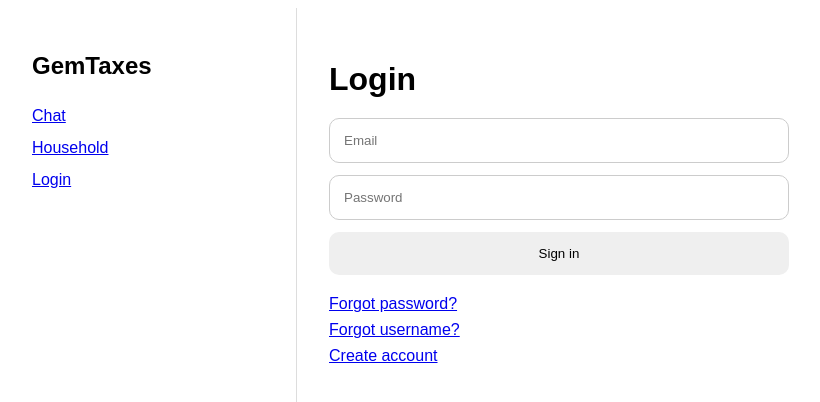
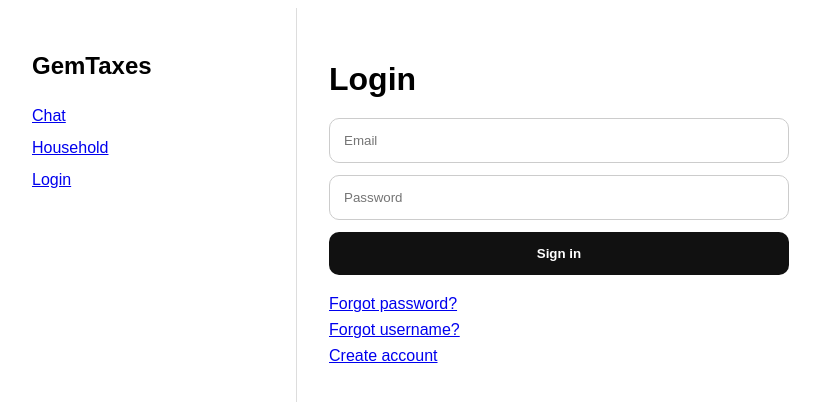
Before and after one commit to infomomtelo-sketch/Gemtaxes-app, a Next.js app: page /login in a window 1280 px wide. Shown: the top 402 px of the page, without its empty margins (0-820 px from the left). Built offline with nearby package versions, Linux system fonts and the light colour scheme.

Commit message:
Update page.js

```diff
--- a/app/(dashbooard)/login/page.js
+++ b/app/(dashbooard)/login/page.js
@@ -23,7 +23,7 @@ export default function LoginPage() {
   }
 
   return (
-    <div style={{ maxWidth: '460px' }}>
+    <div style={{ maxWidth: '460px', width: '100%' }}>
   <h1 style={{ marginBottom: '20px' }}>Login</h1>
 
       {step === 'login' && (
@@ -50,12 +50,15 @@ export default function LoginPage() {
     padding: '14px',
     border: 'none',
     borderRadius: '10px',
-              cursor: 'pointer'
+    cursor: 'pointer',
+    background: '#111',
+    color: '#fff',
+    fontWeight: '600',
+    width: '100%'
   }}
 >
   Sign in
 </button>
-
           <div style={{ display: 'grid', gap: '8px', marginTop: '8px' }}>
             <a href="/forgot-password">Forgot password?</a>
             <a href="/forgot-username">Forgot username?</a>
```
Lines whose indentation alone changed are shown as unchanged.
